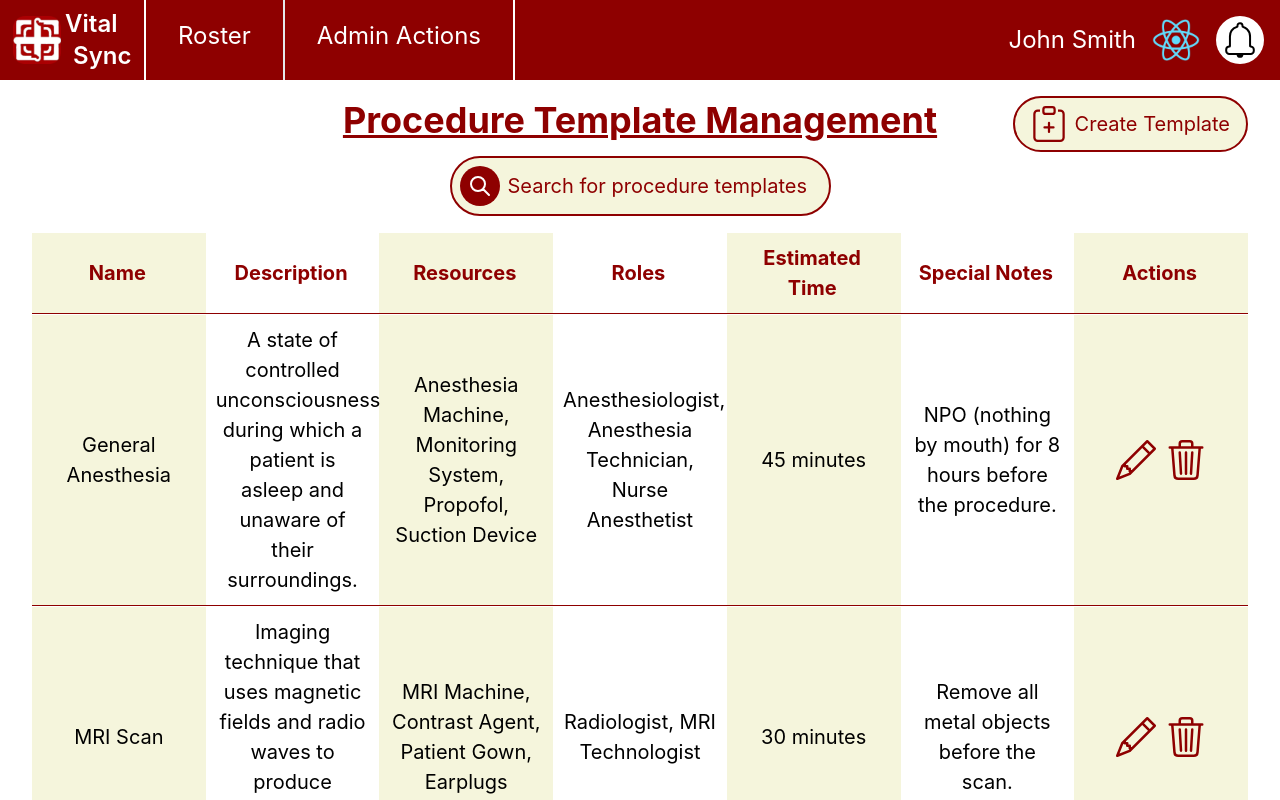
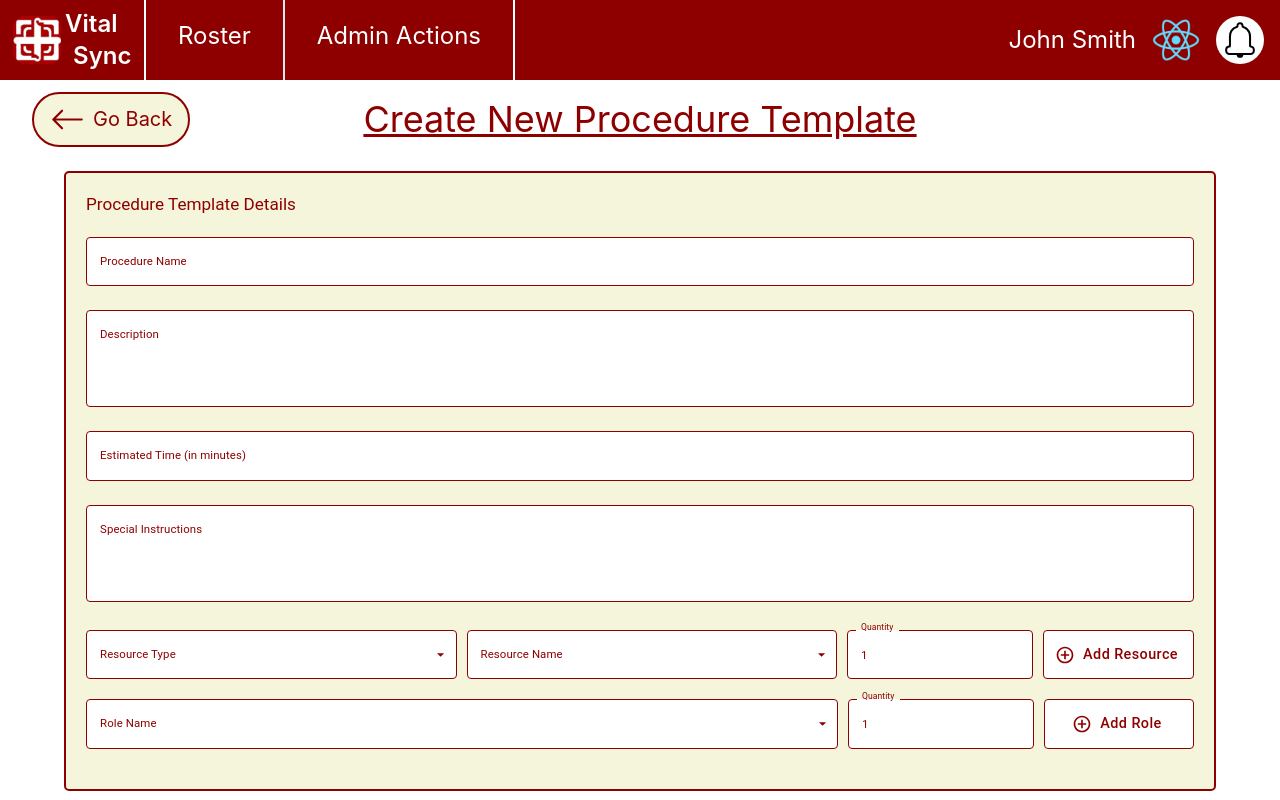
Before and after one commit to furkanagamak/VitalSync, a React (Create React App) app in the folder frontend/: page / in a window 1280 px wide. Shown: the top 800 px of the page. Built offline with nearby package versions, Linux system fonts and the light colour scheme.

Commit message:
Fixed add resource and add role buttons.

```diff
--- a/frontend/src/App.js
+++ b/frontend/src/App.js
@@ -10,7 +10,7 @@ function App() {
     <>
       <Toaster />
       <Navbar />
-      <ProcedureTemplateManagement />
+      <CreateProcedureTemplateForm />
     </>
   );
 }
--- a/frontend/src/createProcedureTemplate.js
+++ b/frontend/src/createProcedureTemplate.js
@@ -363,6 +363,7 @@ const ProcedureForm = () => {
               backgroundColor: "white",
               borderColor: "#8E0000",
               minWidth: "150px",
+              fontSize: "0.9rem",
             }}
             onClick={addResource}
           >
@@ -474,6 +475,7 @@ const ProcedureForm = () => {
               backgroundColor: "white",
               borderColor: "#8E0000",
               minWidth: "150px",
+              fontSize: "0.9rem",
             }}
             onClick={addRole}
           >
--- a/frontend/src/modifyProcedureTemplate.js
+++ b/frontend/src/modifyProcedureTemplate.js
@@ -369,6 +369,7 @@ const ProcedureForm = () => {
               backgroundColor: "white",
               borderColor: "#8E0000",
               minWidth: "150px",
+              fontSize: "0.9rem",
             }}
             onClick={addResource}
           >
@@ -480,6 +481,7 @@ const ProcedureForm = () => {
               backgroundColor: "white",
               borderColor: "#8E0000",
               minWidth: "150px",
+              fontSize: "0.9rem",
             }}
             onClick={addRole}
           >
```
